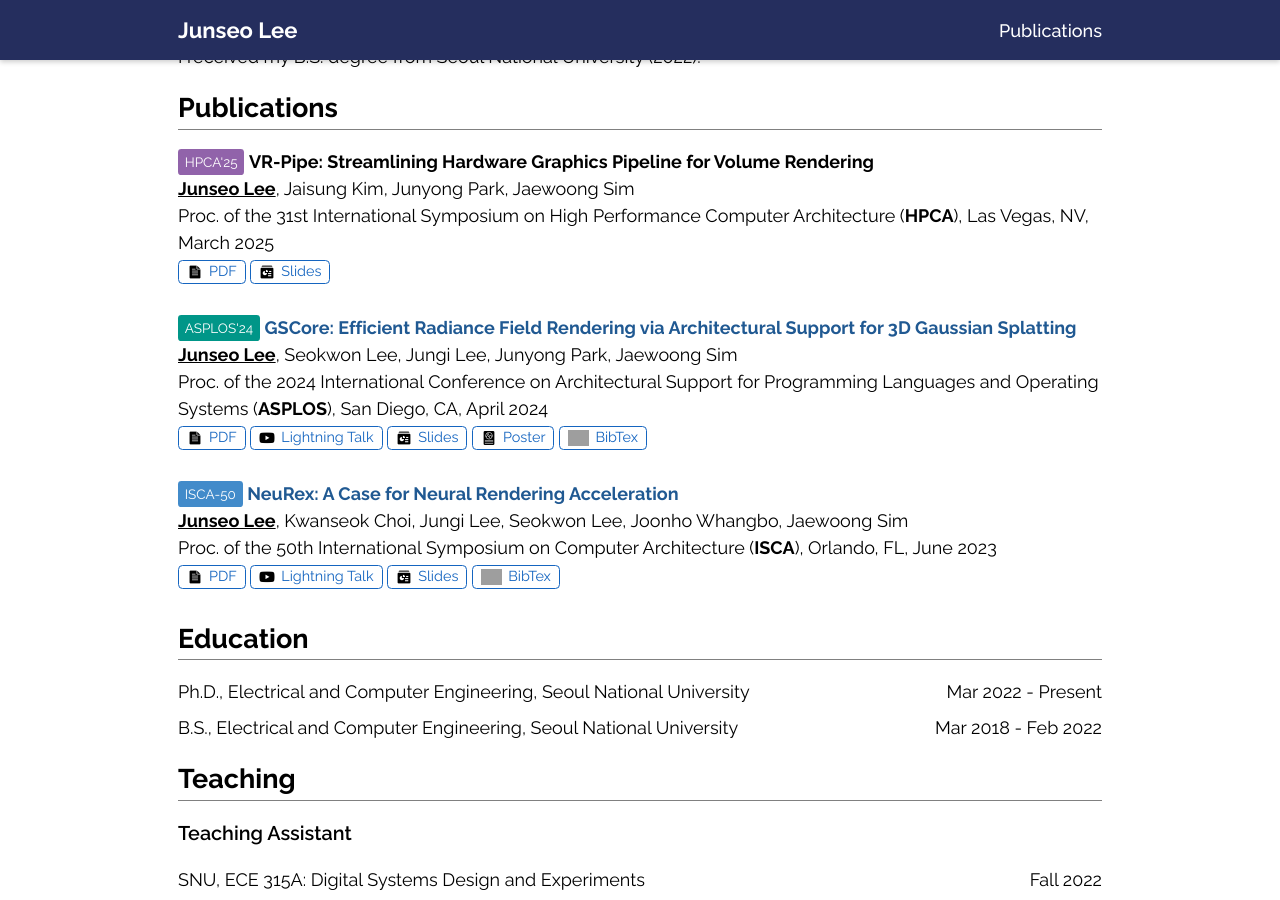
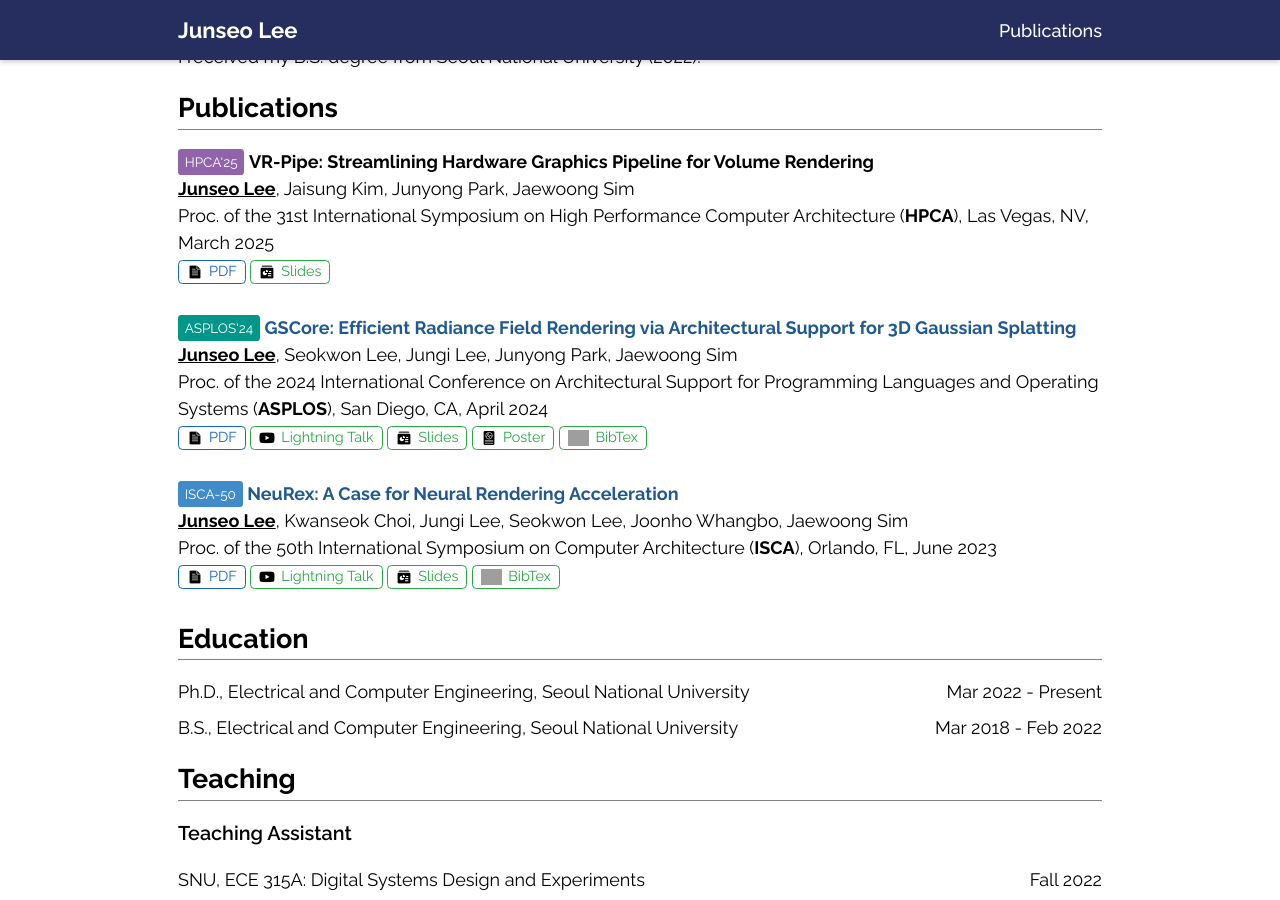
Before and after one commit to junseo013/junseo013.github.io, a Jekyll site: the page built from index.md, in a window 1280 px wide and 900 px high, scrolled down 419 px. Built offline with Jekyll 4.4.1, drawn with Linux system fonts in a browser that asks for light colours; grey boxes are pictures that could not be loaded.

Commit message:
update a btn color

```diff
--- a/_includes/publications.html
+++ b/_includes/publications.html
@@ -15,7 +15,7 @@
       <a class="btn btn-outline-primary" href="assets/pubs/hpca25-vr-pipe.pdf">
         <img src="/assets/images/icons/paper.png" alt="PDF"> PDF
       </a>
-      <a class="btn btn-outline-primary" href="assets/pubs/hpca25-vr-pipe-talk.pdf">
+      <a class="btn btn-outline-success" href="assets/pubs/hpca25-vr-pipe-talk.pdf">
         <img src="/assets/images/icons/slides.png" alt="Slides"> Slides
       </a>
       <!--[<a class="styled-link" href="https://youtu.be/TByYGw837IU?si=LSLdNcbiMkEMRJWn">Lightning Talk</a>]
@@ -35,16 +35,16 @@
       <a class="btn btn-outline-primary" href="/assets/pubs/asplos24-gscore.pdf">
         <img src="/assets/images/icons/paper.png" alt="PDF"> PDF
       </a>
-      <a class="btn btn-outline-primary" href="https://www.youtube.com/watch?v=TByYGw837IU">
+      <a class="btn btn-outline-success" href="https://www.youtube.com/watch?v=TByYGw837IU">
         <img src="/assets/images/icons/youtube.png" alt="Youtube"> Lightning Talk
       </a>
-      <a class="btn btn-outline-primary" href="/assets/pubs/asplos24-gscore-talk.pdf">
+      <a class="btn btn-outline-success" href="/assets/pubs/asplos24-gscore-talk.pdf">
         <img src="/assets/images/icons/slides.png" alt="Slides"> Slides
       </a>
-      <a class="btn btn-outline-primary" href="/assets/pubs/asplos24-gscore-poster.pdf">
+      <a class="btn btn-outline-success" href="/assets/pubs/asplos24-gscore-poster.pdf">
         <img src="/assets/images/icons/poster.png" alt="Poster"> Poster
       </a>
-      <a class="btn btn-outline-primary" href="javascript:toggleHide('lee-asplos24')">
+      <a class="btn btn-outline-success" href="javascript:toggleHide('lee-asplos24')">
         <img src="/assets/images/icons/bibtex.png" alt="BibTex"> BibTex
       </a>
       <!--bibtex-->
@@ -69,13 +69,13 @@
       <a class="btn btn-outline-primary" href="/assets/pubs/isca23-neurex.pdf">
         <img src="/assets/images/icons/paper.png" alt="PDF"> PDF
       </a>
-      <a class="btn btn-outline-primary" href="https://youtu.be/fz8NgBg4LGI?si=gaFR9ujAP1krPcJ7">
+      <a class="btn btn-outline-success" href="https://youtu.be/fz8NgBg4LGI?si=gaFR9ujAP1krPcJ7">
         <img src="/assets/images/icons/youtube.png" alt="Youtube"> Lightning Talk
       </a>
-      <a class="btn btn-outline-primary" href="/assets/pubs/isca23-neurex-talk.pdf">
+      <a class="btn btn-outline-success" href="/assets/pubs/isca23-neurex-talk.pdf">
         <img src="/assets/images/icons/slides.png" alt="Slides"> Slides
       </a>
-      <a class="btn btn-outline-primary" href="javascript:toggleHide('lee-isca23')">
+      <a class="btn btn-outline-success" href="javascript:toggleHide('lee-isca23')">
         <img src="/assets/images/icons/bibtex.png" alt="BibTex"> BibTex
       </a>
       <!--bibtex-->
--- a/assets/css/styles.css
+++ b/assets/css/styles.css
@@ -202,6 +202,17 @@ section {
   border-color: #1565c0; /* Ensure border remains */
 }
 
+.btn-outline-success {
+  color: #28a745;
+  border-color: #28a745;
+}
+
+.btn-outline-success:hover {
+  background-color: #28a745; /* Changes background */
+  color: white; /* Changes text color */
+  border-color: #28a745; /* Ensure border remains */
+}
+
 /* Conferences */
 .button-isca {
   background-color: #428bca;
```
